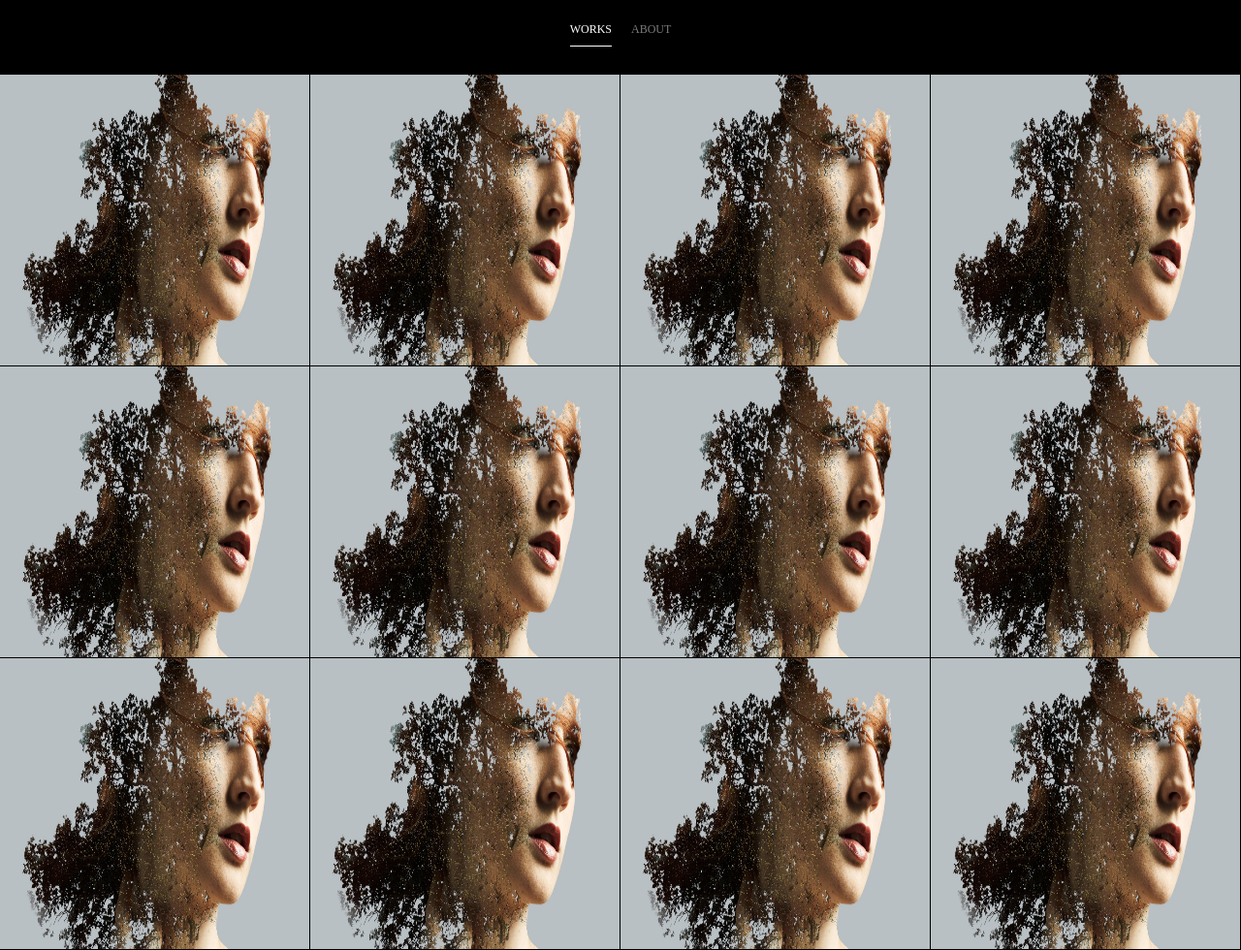
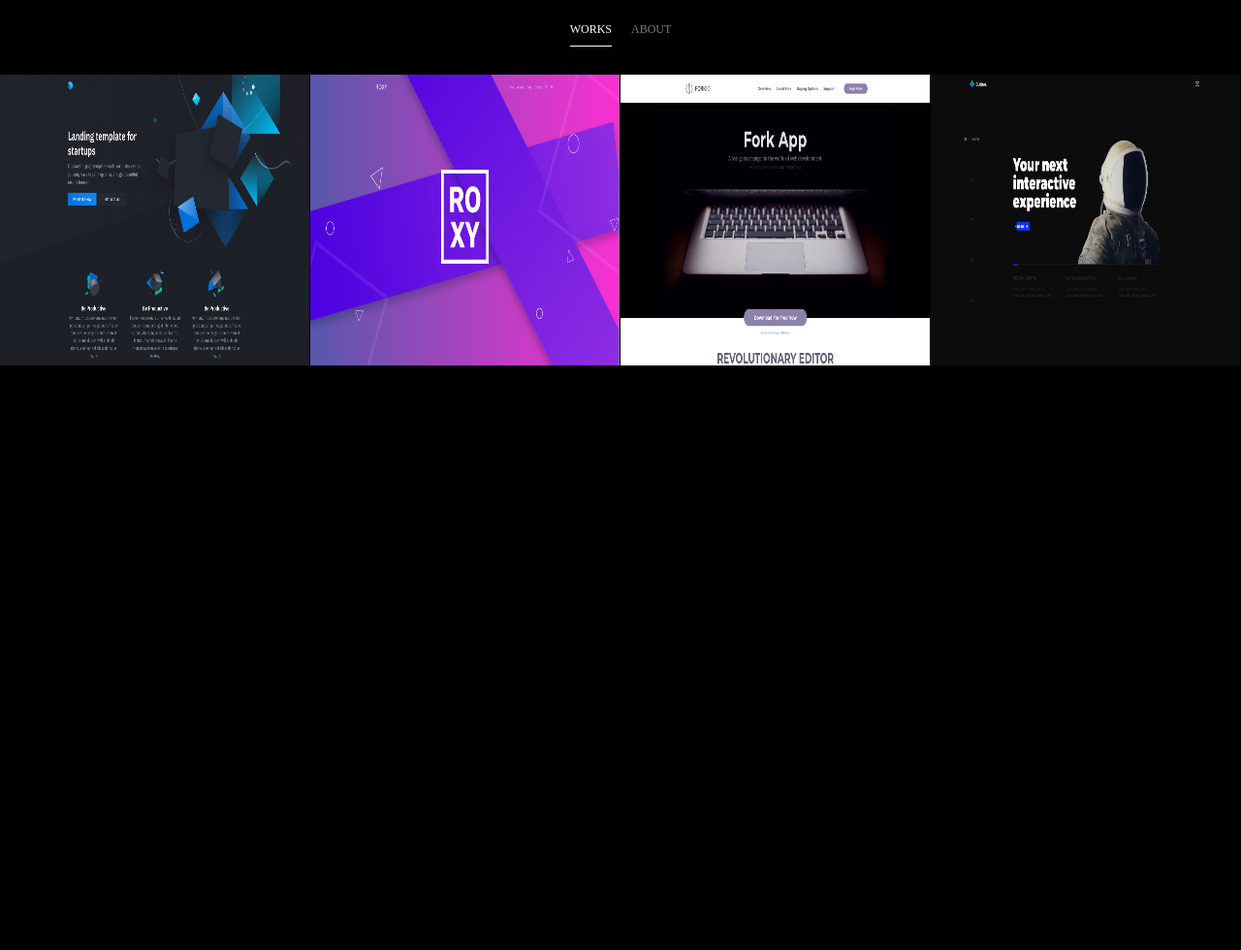
Before and after one commit to Alexei983/Alexei983.github.io, a plain HTML site: page html/works.html in a window 1280 px wide. Shown: the part 138-1118 px from the top of the page at 97% size. After the commit the page ends 800 px from the top, so only its background shows below. Drawn offline with Linux system fonts and the light colour scheme; a web font is replaced by a local one.

Commit message:
Add files via upload

```diff
--- a/css/index.css
+++ b/css/index.css
@@ -1,6 +1,7 @@
 body{
     background-image: url(../img/leaves.jpg);
     background-size: cover;
+    background-color: #000;
 }
 
 .header{
--- a/css/works.css
+++ b/css/works.css
@@ -1,3 +1,7 @@
+body{
+    background-color: #000;
+}
+
 .main{
     background-color: #000;
 }
--- a/html/works.html
+++ b/html/works.html
@@ -23,25 +23,12 @@
         <div class="main">
             <div>
                 <div class="works">
-                    <div class="work"><img src="../works/11_maxresdefault1-912893888.jpg" alt=""></div>
-                    <div class="work"><img src="../works/11_maxresdefault1-912893888.jpg" alt=""></div>
-                    <div class="work"><img src="../works/11_maxresdefault1-912893888.jpg" alt=""></div>
-                    <div class="work"><img src="../works/11_maxresdefault1-912893888.jpg" alt=""></div>
+                    <div class="work"><a href="../works/solid/index.html"><img src="../works/solid.png" alt=""></a></div>
+                    <div class="work"><a href="../works/roxy-master/index.html"><img src="../works/roxy.png" alt=""></a></div>
+                    <div class="work"><a href="../works/Forkio/Forkio/index.html"><img src="../works/forkio.png" alt=""></a></div>
+                    <div class="work"><a href="../works/global-master/index.html"><img src="../works/global-master.png" alt=""></a></div>
                 </div>
 
-                <div class="works">
-                    <div class="work"><img src="../works/11_maxresdefault1-912893888.jpg" alt=""></div>
-                    <div class="work"><img src="../works/11_maxresdefault1-912893888.jpg" alt=""></div>
-                    <div class="work"><img src="../works/11_maxresdefault1-912893888.jpg" alt=""></div>
-                    <div class="work"><img src="../works/11_maxresdefault1-912893888.jpg" alt=""></div>
-                </div>
-
-                <div class="works">
-                    <div class="work"><img src="../works/11_maxresdefault1-912893888.jpg" alt=""></div>
-                    <div class="work"><img src="../works/11_maxresdefault1-912893888.jpg" alt=""></div>
-                    <div class="work"><img src="../works/11_maxresdefault1-912893888.jpg" alt=""></div>
-                    <div class="work"><img src="../works/11_maxresdefault1-912893888.jpg" alt=""></div>
-                </div>
             </div>
         </div>
     </main>
```
Also changed, not shown: html/about.html (+6 -6 lines), img/photo.png (added), works/forkio.png (added), works/global-master.png (added), works/roxy.png (added), works/solid.png (added).
